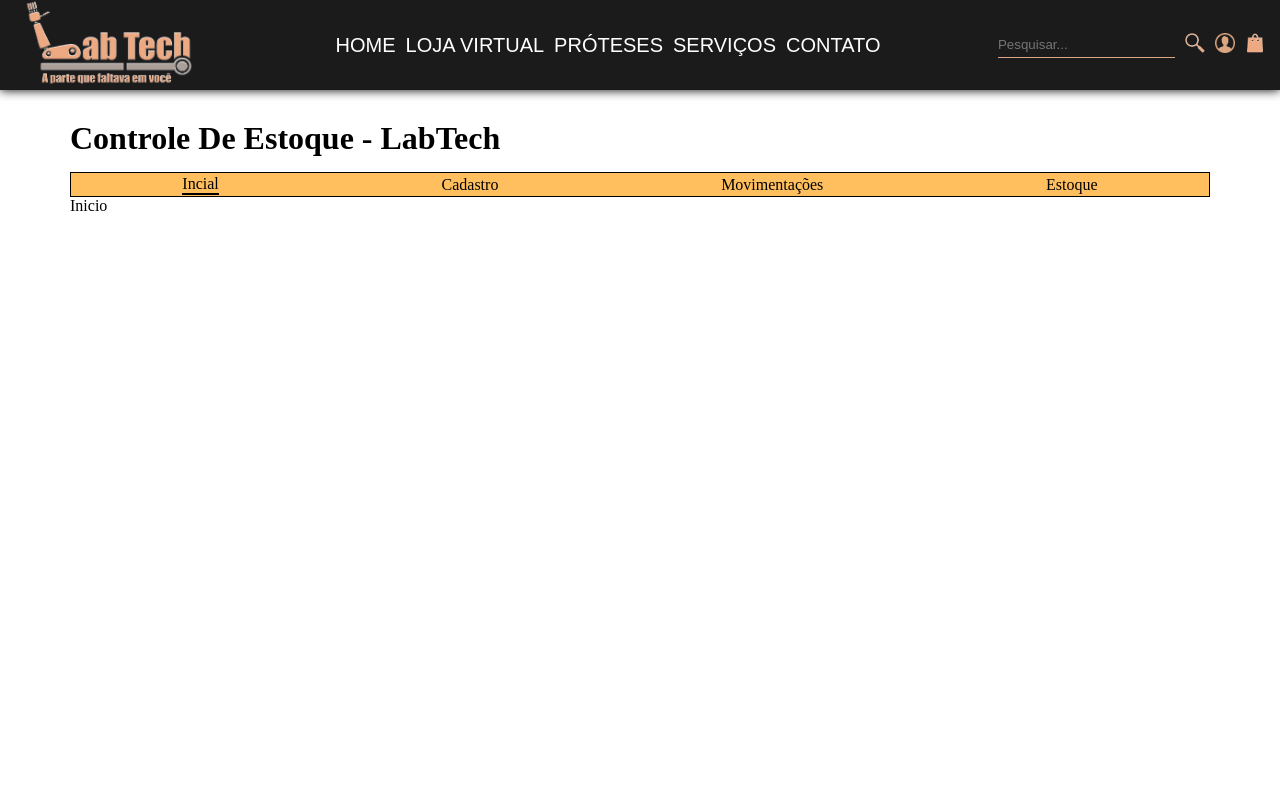
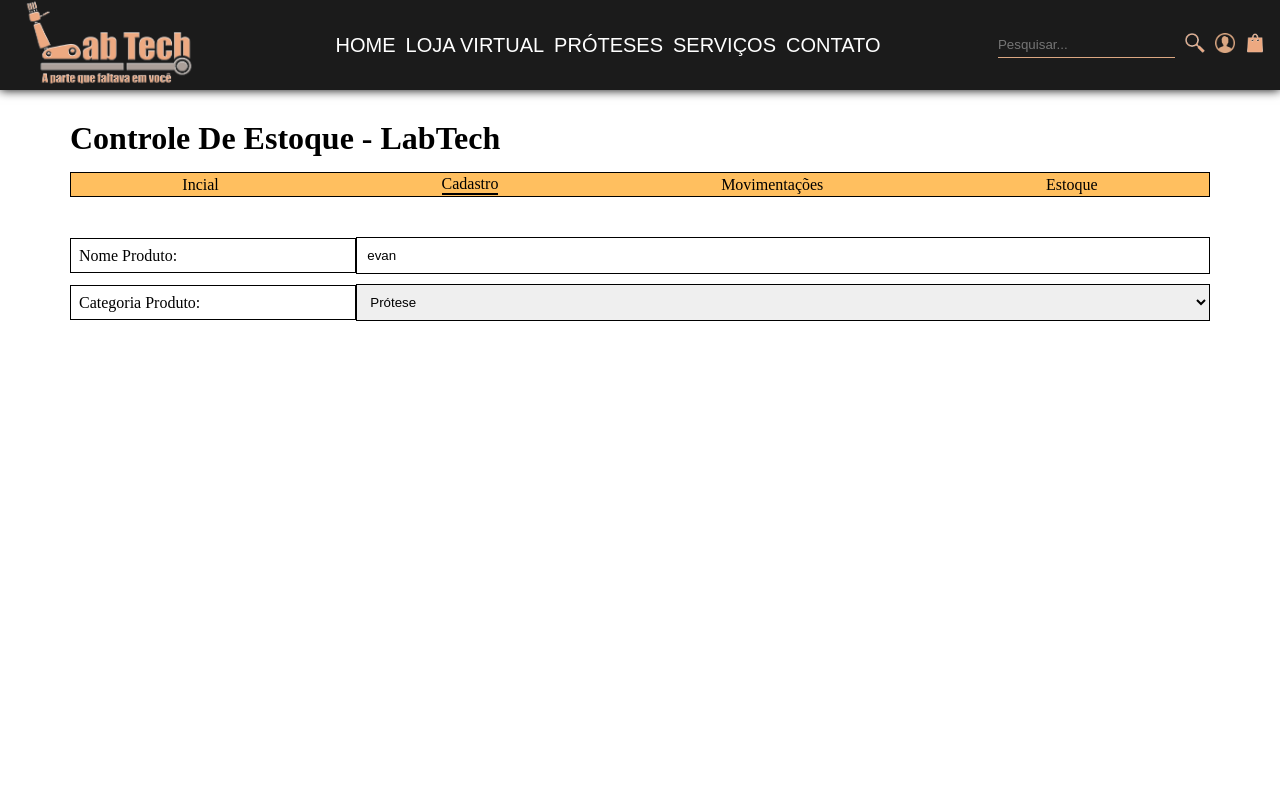
Before and after one commit to EvanJoseph78/LabTech-EngII, an Angular app: page /admin in a window 1280 px wide. Shown: the top 800 px of the page. Built offline with nearby package versions, Linux system fonts and the light colour scheme.

Commit message:
criado cadastro component

```diff
--- a/src/app/pages/admin/admin.module.ts
+++ b/src/app/pages/admin/admin.module.ts
@@ -1,12 +1,14 @@
 import { NgModule } from '@angular/core';
 import { CommonModule } from '@angular/common';
 import { AdminComponent } from './admin/admin.component';
+import { CadastroComponent } from './admin/cadastro/cadastro.component';
 
 
 
 @NgModule({
   declarations: [
-    AdminComponent
+    AdminComponent,
+    CadastroComponent
   ],
   exports: [
     AdminComponent
--- a/src/app/pages/admin/admin/admin.component.css
+++ b/src/app/pages/admin/admin/admin.component.css
@@ -79,3 +79,67 @@
   text-align: left; /* Alinhamento do texto (ajuste conforme necessário) */
   border: 1px solid black;
 }
+
+.tabela-cadastro {
+  margin-top: 30px;
+  display: flex;
+  flex-direction: column;
+  /* border: 1px solid black; */
+  justify-content: space-between;
+  align-items: flex-end;
+  height: 35px;
+}
+
+.box-cadastro {
+  margin-top: 10px;
+  display: flex;
+  justify-content: space-between;
+  align-items: center;
+  width: 100%;
+  /* border: 1px solid black; */
+  /* background: red; */
+}
+
+.box-left {
+  width: 33%;
+  border: 1px solid black;
+  padding: 7.5px 8px;
+}
+
+.box-right {
+  width: 100%;
+  display: flex;
+  /* border: 1px solid blue; */
+}
+
+.box-right > input {
+  /* border: 1px solid red; */
+  /* height: 100%; */
+  width: 100%;
+  border: none;
+  padding: 10px 10px;
+  /* margin: 8px 0; */
+  /* box-sizing: border-box; */
+  border: 1px solid black;
+  -webkit-transition: 0.5s;
+  transition: 0.5s;
+  outline: none;
+}
+
+.box-right > input:focus {
+  border: 1px solid blue;
+}
+
+.box-right > select {
+  /* border: 1px solid red; */
+  /* height: 100%; */
+  width: 100%;
+  border: none;
+  padding: 9px 9px;
+  /* margin: 8px 0; */
+  /* box-sizing: border-box; */
+  border: 1px solid black;
+  -webkit-transition: 0.5s;
+  transition: 0.5s;
+  outline: none;
+}
--- a/src/app/pages/admin/admin/admin.component.html
+++ b/src/app/pages/admin/admin/admin.component.html
@@ -27,7 +27,80 @@
 
     <div class="" *ngIf="inicioAtivo">Inicio</div>
 
-    <div class="" *ngIf="cadastroAtivo">Cadastro</div>
+    <div class="" *ngIf="cadastroAtivo" class="tabela-cadastro">
+      <!-- <thead> -->
+      <!--   <tr> -->
+      <!--     <th>Campos</th> -->
+      <!--     <th>Dados novo produto</th> -->
+      <!--   </tr> -->
+      <!-- </thead> -->
+      <!-- <tbody> -->
+      <!--   <tr> -->
+      <!--     <td>Nome</td> -->
+      <!--     <td><input type="" name="" value="" /></td> -->
+      <!--   </tr> -->
+      <!--   <tr> -->
+      <!--     <td>Categoria</td> -->
+      <!--     <td><input type="" name="" value="" /></td> -->
+      <!--   </tr> -->
+      <!--   <tr> -->
+      <!--     <td>Preço</td> -->
+      <!--     <td><input type="" name="" value="" /></td> -->
+      <!--   </tr> -->
+      <!--   <tr> -->
+      <!--     <td>Quantidade</td> -->
+      <!--     <td><input type="" name="" value="" /></td> -->
+      <!--   </tr> -->
+      <!---->
+      <!--   <tr> -->
+      <!--     <td>Tamanho</td> -->
+      <!--     <td><input type="" name="" value="" /></td> -->
+      <!--   </tr> -->
+      <!---->
+      <!--   <tr> -->
+      <!--     <td>Url Imagem</td> -->
+      <!--     <td><input type="" name="" value="" /></td> -->
+      <!--   </tr> -->
+      <!---->
+      <!--   <tr> -->
+      <!--     <td>Peso</td> -->
+      <!--     <td><input type="" name="" value="" /></td> -->
+      <!--   </tr> -->
+      <!---->
+      <!--   <tr> -->
+      <!--     <td>Descrição</td> -->
+      <!--     <td><input type="" name="" value="" /></td> -->
+      <!--   </tr> -->
+      <!-- </tbody> -->
+
+      <!-- <div class="campo"> -->
+      <!--   <div>Nome do produto:</div> -->
+      <!--   <div>Nome do produto:</div> -->
+      <!-- </div> -->
+      <!-- <div class="dados-produto"> -->
+      <!--   <input type="text" name="" value="" placeholder="nome produto" /> -->
+      <!-- </div> -->
+
+      <div class="box-cadastro">
+        <div class="box-left">Nome Produto:</div>
+        <div class="box-right">
+          <input type="text" name="" value="evan" />
+        </div>
+      </div>
+
+      <div class="box-cadastro">
+        <div class="box-left">Categoria Produto:</div>
+        <div class="box-right">
+          <!-- <input type="text" name="" value="Protese" /> -->
+          <select id="produtos" name="produtos">
+            <option value="Prótese">Prótese</option>
+            <option value="Órtese">Órtese</option>
+            <option value="Calçado">Calçado</option>
+            <!-- Adicione mais opções conforme necessário -->
+          </select>
+        </div>
+      </div>
+    </div>
 
     <div class="tabela" *ngIf="movimentacaoAtivo">
       <table>
--- a/src/app/pages/admin/admin/admin.component.ts
+++ b/src/app/pages/admin/admin/admin.component.ts
@@ -9,14 +9,13 @@ import { MovimentacaoService } from 'src/app/shared/service/movimentacao.service
 export class AdminComponent {
   listaProdutosSaida: any = [];
   listaProdutoEstoque: any = [];
-  inicioAtivo: boolean = true;
-  cadastroAtivo: boolean = false;
+  inicioAtivo: boolean = false;
+  cadastroAtivo: boolean = true;
   movimentacaoAtivo: boolean = false;
   estoqueAtivo: boolean = false;
 
   constructor(private movimentacaoService: MovimentacaoService) {
     // this.listaProdutosSaida = movimentacaoService.listaSaidaProdutos;
-    // console.log(this.listaProdutosSaida);
   }
 
   mudarAba(aba: string) {
--- /dev/null
+++ b/src/app/pages/admin/admin/cadastro/cadastro.component.html
@@ -0,0 +1 @@
+<p>cadastro works!</p>
```
Also changed, not shown: src/app/pages/admin/admin/cadastro/cadastro.component.ts (added, +10 -0 lines), src/app/pages/admin/admin/cadastro/cadastro.component.css (added).
